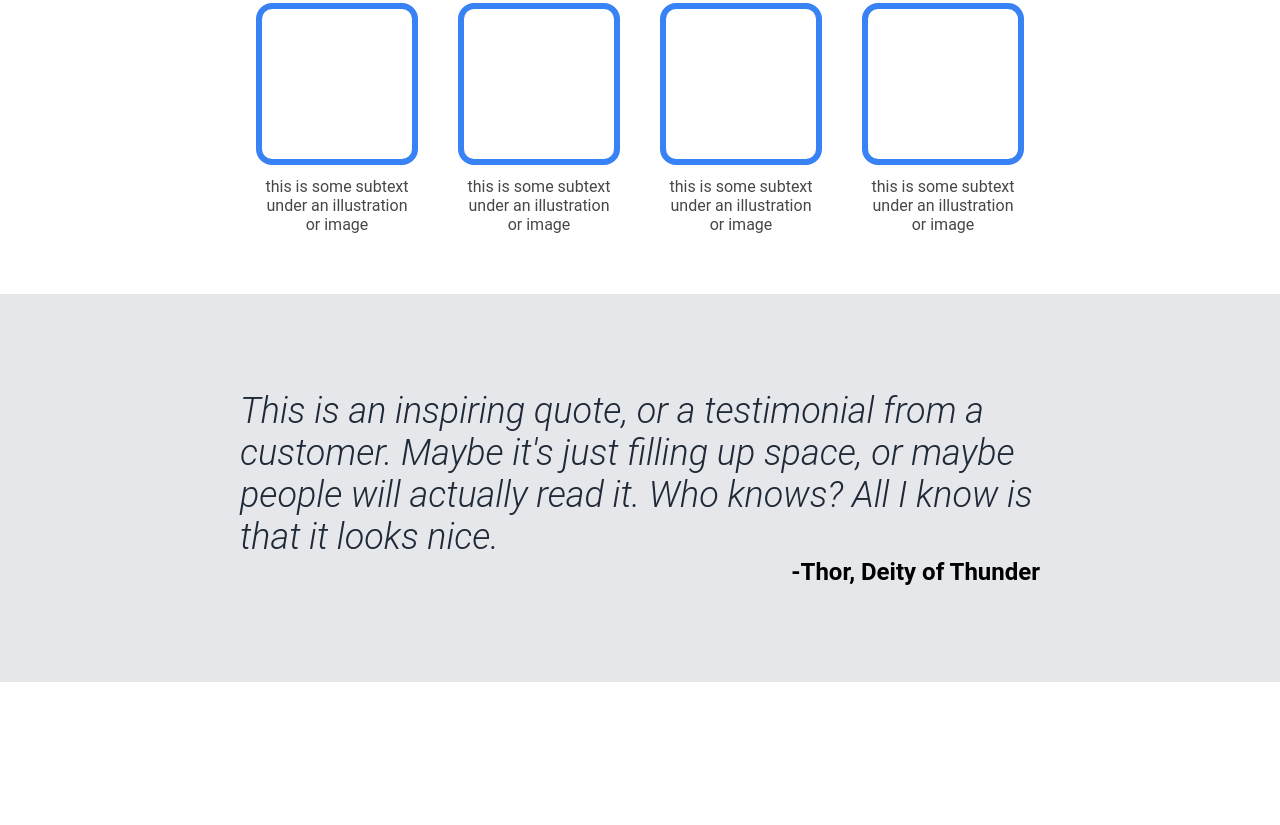
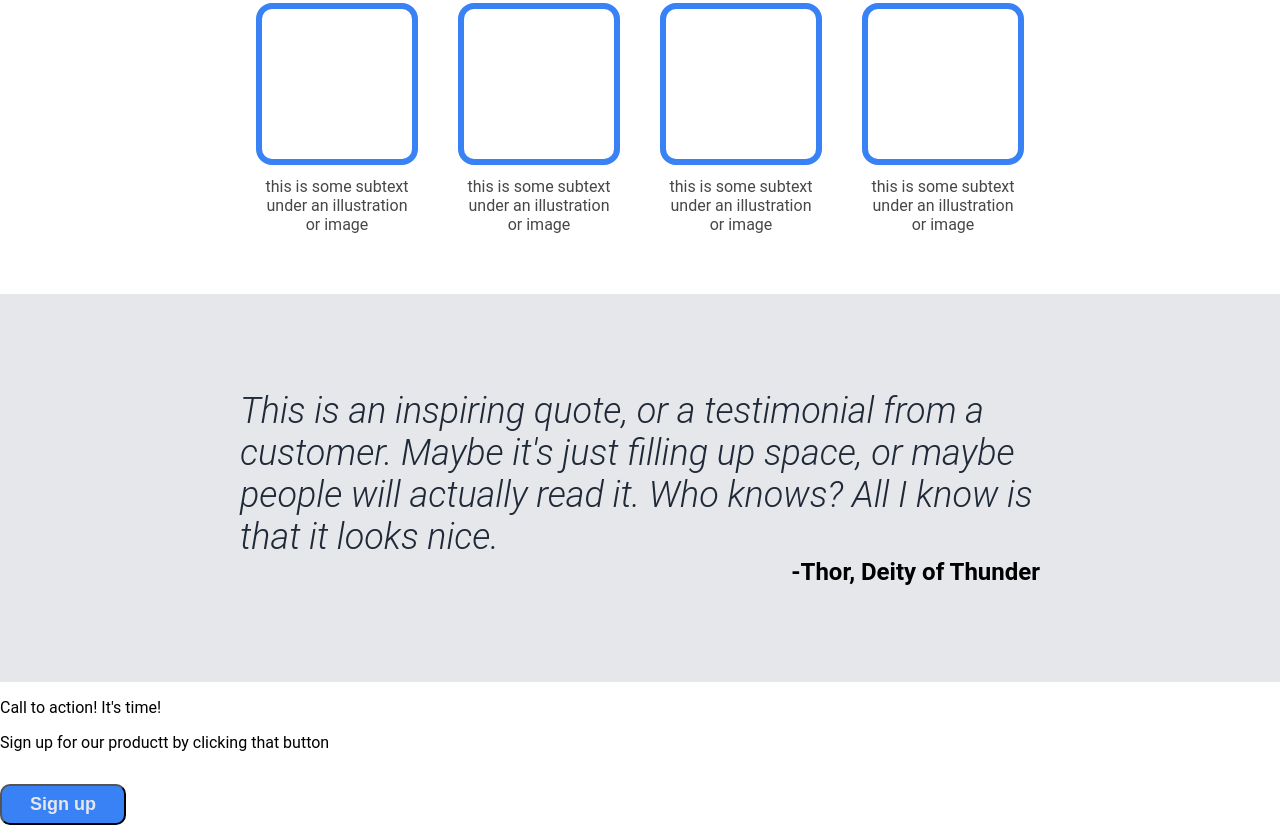
Before and after one commit to NayeemHoque/landing-page, a plain HTML site: page index.html in a window 1280 px wide. Shown: the part 632-1457 px from the top of the page. Before the commit the page ends 1314 px from the top, so only its background shows below. Drawn offline with Linux system fonts and the light colour scheme.

Commit message:
Add Call to Action section
Provides an easier guidance to the action button

```diff
--- a/index.html
+++ b/index.html
@@ -18,6 +18,7 @@
                 <li><a href="https://google.com">header link three</a></li>
             </ul>
         </div>
+
         <div class="hero-box">
             <div class="hero-content-1">
                 <div class="heading">This website is Awesome</div>
@@ -62,5 +63,13 @@
                 <p class="quote-author">-Thor, Deity of Thunder</p>
             </div>
         </div>
+
+        <div class="cta-section">
+            <div class="cta-text">
+                <p>Call to action! It's time!</p>
+                <p>Sign up for our productt by clicking that button</p>
+            </div>
+            <button class="sign-up">Sign up</button>
+        </div>
     </body>
 </html>
```
Lines whose indentation alone changed are shown as unchanged.
